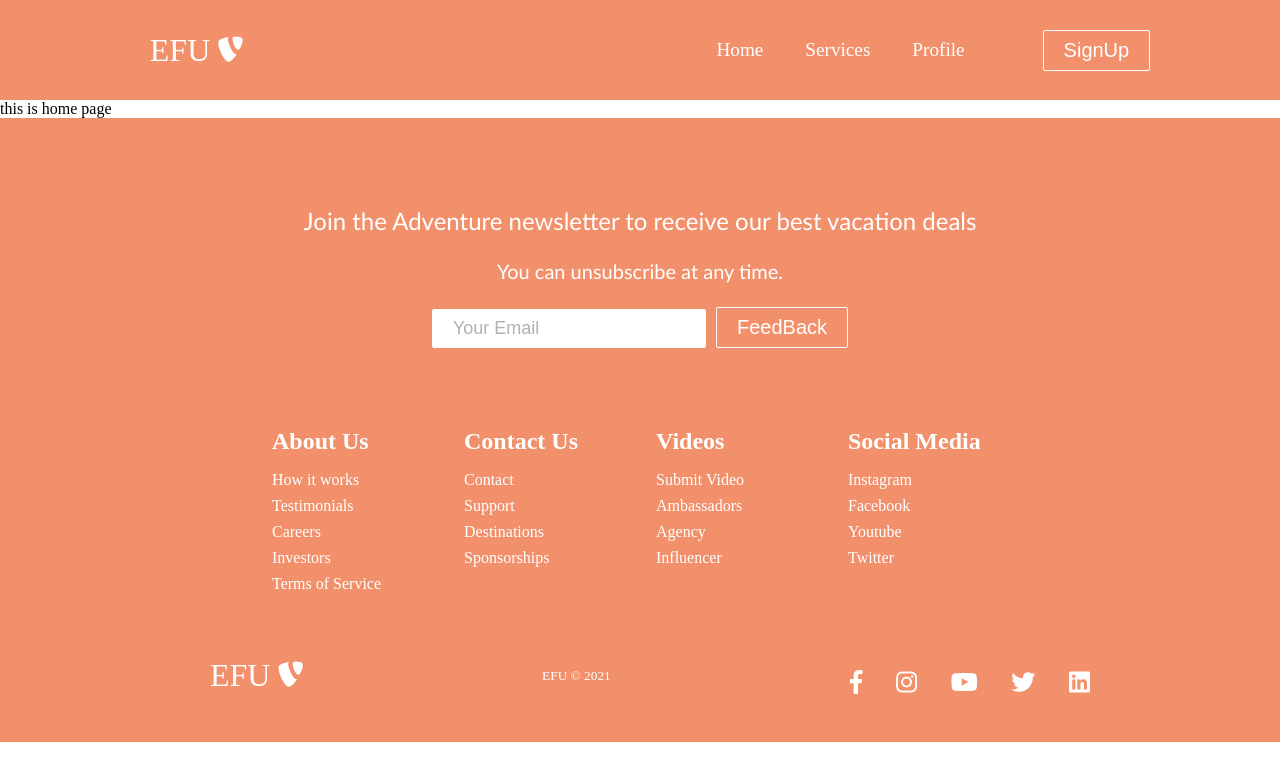
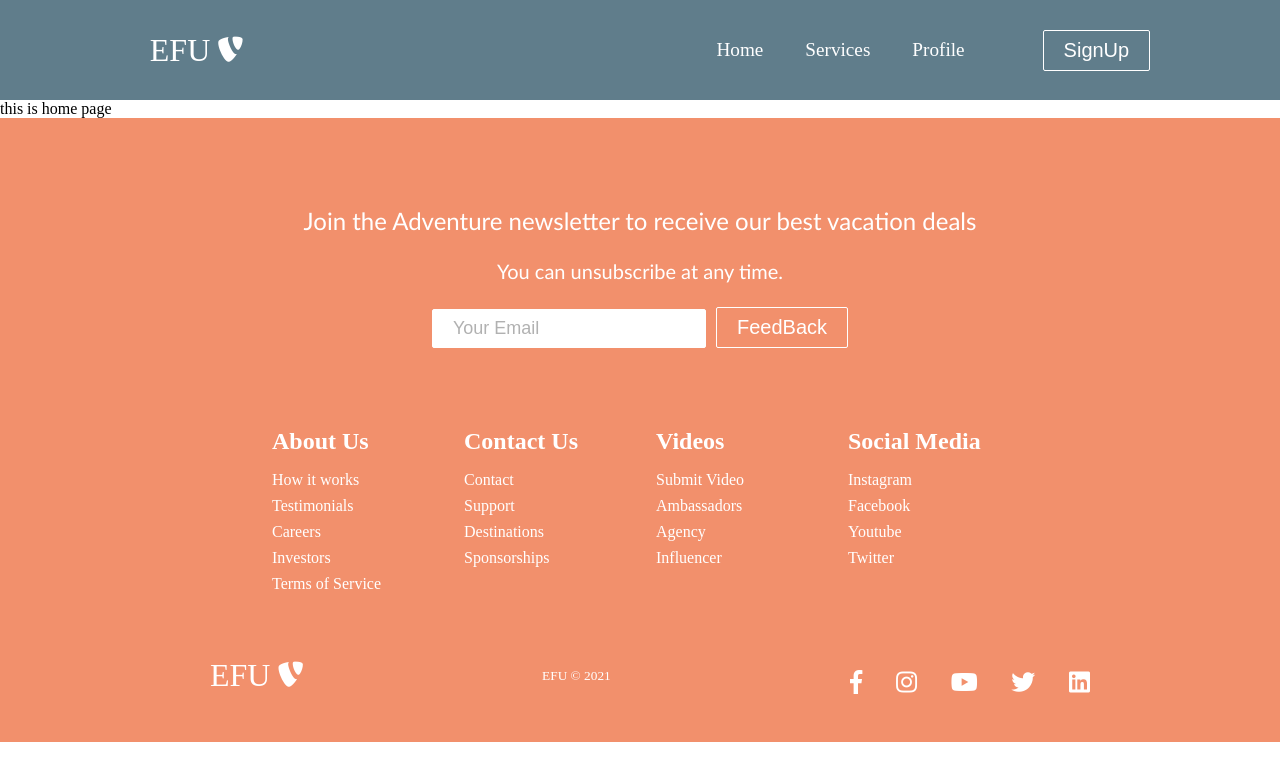
Before and after one commit to son01071999/SWP-web, a React (Create React App) app in the folder eventapp-fu/: page / in a window 1280 px wide. Shown: the top 780 px of the page. Built offline with nearby package versions, Linux system fonts and the light colour scheme.

Commit message:
Update Navbar.css

```diff
--- a/eventapp-fu/src/components/Navbar.css
+++ b/eventapp-fu/src/components/Navbar.css
@@ -1,5 +1,5 @@
 .navbar {
-    background: #f2906c;
+    background: #607D8B;
     height: 100px;
     display: flex;
     justify-content: center;
```
